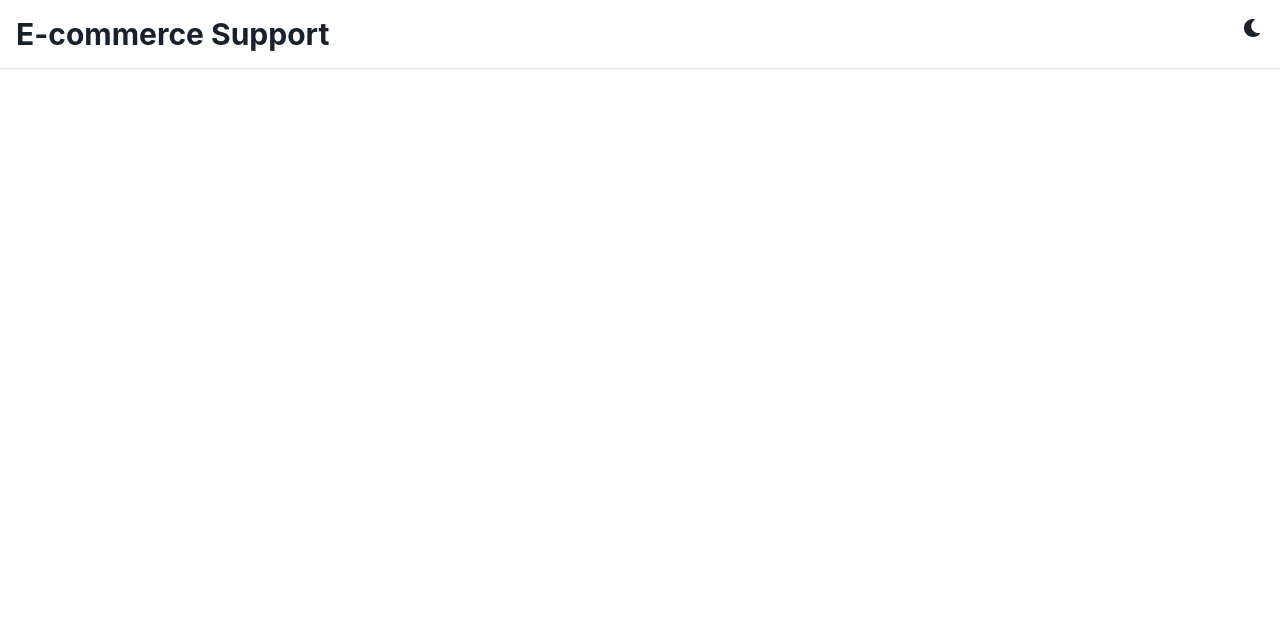
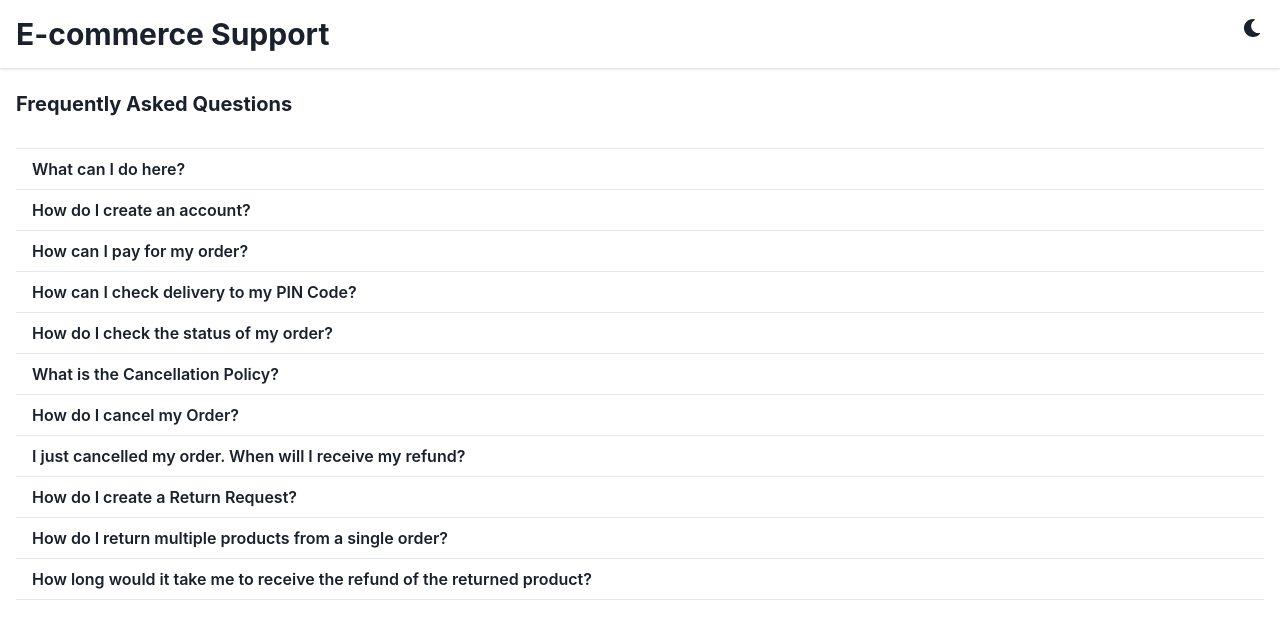
Before and after one commit to web-galtsov/Voice-Assisted-React-FAQ-App-with-Alan-AI-and-Chakra-UI, a React (Create React App) app: page / in a window 1280 px wide. Shown: the top 628 px of the page. Built offline with nearby package versions, Linux system fonts and the light colour scheme.

Commit message:
add .json file-faq

```diff
--- a/src/App.js
+++ b/src/App.js
@@ -1,11 +1,13 @@
 import React from 'react';
 import { ChakraProvider, theme } from '@chakra-ui/react';
 import { Navbar } from "./Navbar";
+import { Faq } from "./Faq";
 
 export const App = () => {
   return (
       <ChakraProvider theme={theme}>
         <Navbar/>
+        <Faq/>
       </ChakraProvider>
   )
 }
--- /dev/null
+++ b/src/Faq.js
@@ -0,0 +1,41 @@
+import React from 'react';
+import {
+    Box,
+    Text,
+    Flex,
+    Heading,
+    Accordion,
+    AccordionItem,
+    AccordionButton,
+    AccordionPanel,
+    AccordionIcon
+} from '@chakra-ui/react';
+import FAQ_LIST from './faq.json';
+
+export const Faq = () => {
+    return (
+        <Flex direction='column' p='4'>
+            <Box mb='8'>
+                <Heading size='md'>Frequently Asked Questions</Heading>
+            </Box>
+            <Accordion>
+                {
+                    FAQ_LIST.map(faq => (
+                        <AccordionItem key={faq.id}>
+                            <AccordionButton>
+                                <Box flex='1' textAlign='left'>
+                                   <Text fontWeight='semibold'>
+                                       {faq.question}
+                                   </Text>
+                                </Box>
+                            </AccordionButton>
+                                    <AccordionPanel pb='4'>
+                                        {faq.answer}
+                                    </AccordionPanel>
+                        </AccordionItem>
+                    ))
+                }
+            </Accordion>
+        </Flex>
+    )
+}
--- /dev/null
+++ b/src/faq.json
@@ -0,0 +1,57 @@
+[
+  {
+    "id": 1,
+    "question": "What can I do here?",
+    "answer": "This is the E-commerce Support's frequently asked questions. You can ask questions about creating an account, order payment options, checking the status of your order or return requests."
+  },
+  {
+    "id": 2,
+    "question": "How do I create an account?",
+    "answer": "You can create your account by entering and verifying your mobile number. Click on \"Create New Account\" after that and fill up the form to create your account."
+  },
+  {
+    "id": 3,
+    "question": "How can I pay for my order?",
+    "answer": "We support the following payment options:\n Cash On Delivery (available in selected pin codes), \nCredit Card, \nDebit Card, \nNet banking and \nGift Card."
+  },
+  {
+    "id": 4,
+    "question": "How can I check delivery to my PIN Code?",
+    "answer": "You can find out if we deliver to your PIN Code using the courier serviceability tool available on the product page."
+  },
+  {
+    "id": 5,
+    "question": "How do I check the status of my order?",
+    "answer": "Please tap on \"My Orders\" section under main menu of App or Website to check your order status."
+  },
+  {
+    "id": 6,
+    "question": "What is the Cancellation Policy?",
+    "answer": "You can cancel an order when it is in packed or shipped status, as long as the cancel option is available on App or Website."
+  },
+  {
+    "id": 7,
+    "question": "How do I cancel my Order?",
+    "answer": "Tap on \"My Orders\" section under the main menu of your App or Website and then select the item or order you want to cancel"
+  },
+  {
+    "id": 8,
+    "question": "I just cancelled my order. When will I receive my refund?",
+    "answer": "For payments made via Credit Card, Debit Card, Net Banking, or Wallet you will receive refund into the source account within 7-10 days from the time of order cancellation."
+  },
+  {
+    "id": 9,
+    "question": "How do I create a Return Request?",
+    "answer": "You can create a Return in three simple steps.\n 1. Tap on My Orders. \n 2. Choose the item to be Returned. \n 3.Enter details requested and create a return request."
+  },
+  {
+    "id": 10,
+    "question": "How do I return multiple products from a single order?",
+    "answer": "If you are returning multiple products from a single order then, you will receive a separate Return ID via e-mail for each item. If you are self-shipping the products, you can ship all the products in a single shipment."
+  },
+  {
+    "id": 11,
+    "question": "How long would it take me to receive the refund of the returned product?",
+    "answer": "After the refund has been initiated as per the Returns Policy, the refund amount is expected to reflect in the customer account in 1-3 business days."
+  }
+]
```
Also changed, not shown: src/index.js (+0 -8 lines), 1 other file (tests, documents, lock files or other folders).
